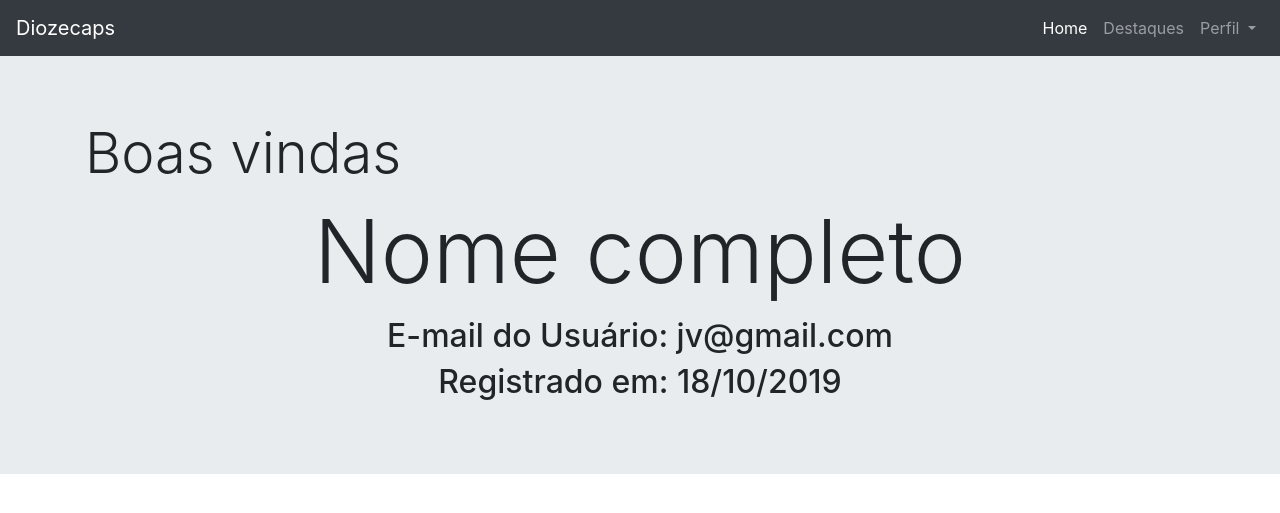
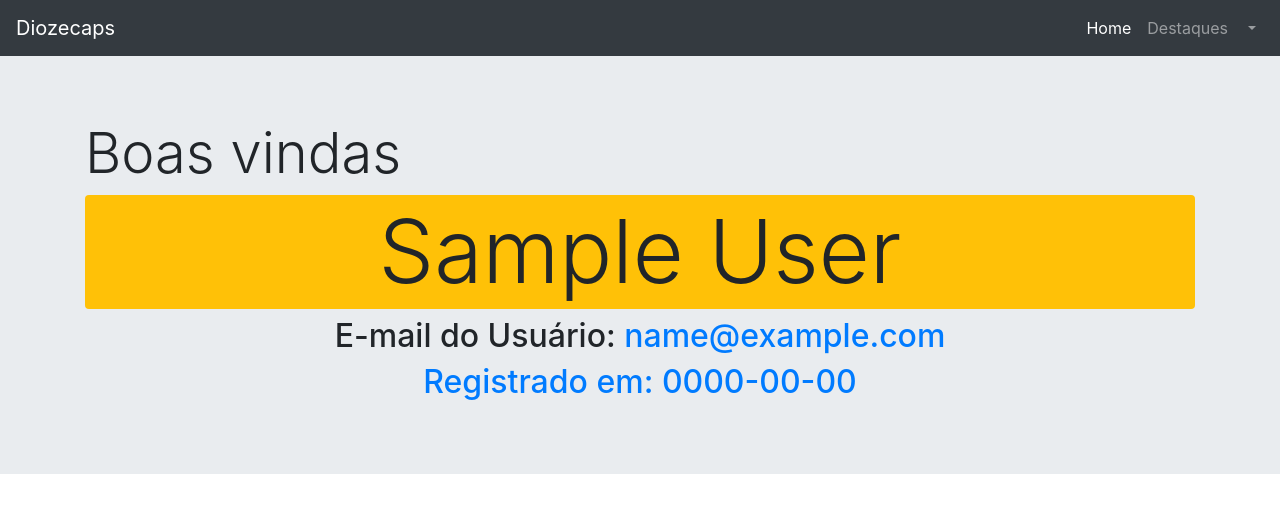
Before and after one commit to diozecaps/login, a PHP site: page /login/perfil.php in a window 1280 px wide. Shown: the top 513 px of the page. Run offline with PHP 8.4, Linux system fonts and the light colour scheme; the visitor is signed in with stand-in values (Sample User, id 1).

Commit message:
Perfil Completo
perfil.php preenchido com dados da sessão

```diff
--- a/perfil.php
+++ b/perfil.php
@@ -1,5 +1,5 @@
 <?php
-require_once "session.php";
+    require_once "session.php";
 ?>
 <!DOCTYPE html>
 <html lang="pt-br">
@@ -32,7 +32,6 @@ require_once "session.php";
 
                 <li class="nav-item dropdown">
                     <a class="nav-link dropdown-toggle" href="#" id="navbarDropdownMenuLink" role="button" data-toggle="dropdown" aria-haspopup="true" aria-expanded="false">
-                        Perfil
                     </a>
                     <div class="dropdown-menu" aria-labelledby="navbarDropdownMenuLink">
                         <a class="dropdown-item" href="#">Sobre</a>
@@ -48,14 +47,16 @@ require_once "session.php";
         <div class="container">
             <h1 class="display-4">Boas vindas</h1>
 
-            <h2 class="display-2 text-center rounded p-1" >
-                Nome completo
+            <h2 class="display-2 text-center rounded p-1 bg-warning">
+                <?= $nomeCompleto  ?>
             </h2>
             <h2 class="text-center">
-                E-mail do Usuário: jv@gmail.com
+                E-mail do Usuário:
+                <a href="mailto:<?=$emailUsuario?>">
+                    <?=$emailUsuario?>
             </h2>
             <h2 class="text-center">
-                Registrado em: 18/10/2019
+                Registrado em: <?=$dataCriar ?>
             </h2>
         </div>
     </div>
--- a/session.php
+++ b/session.php
@@ -4,6 +4,17 @@ require_once "configBD.php";
 
 if(isset($_SESSION['nomeDoUsuario'])){
     //Logado
+    $usuario = $_SESSION['nomeDoUsuario'];
+    $sql = $connect->prepare("SELECT * FROM usuario WHERE nomeDoUsuario = ?");
+    $sql->bind_param("s",$usuario);
+    $sql->execute();
+    $resultado = $sql->get_result();
+    $linha = $resultado->fetch_array(MYSQLI_ASSOC);
+
+    $nomeDoUsuario = $linha['nomeDoUsuario'];
+    $nomeCompleto = $linha['nomeCompleto'];
+    $emailUsuario = $linha['emailUsuario'];
+    $dataCriar = $linha['dataCriar'];
 
 
 }else{
```
